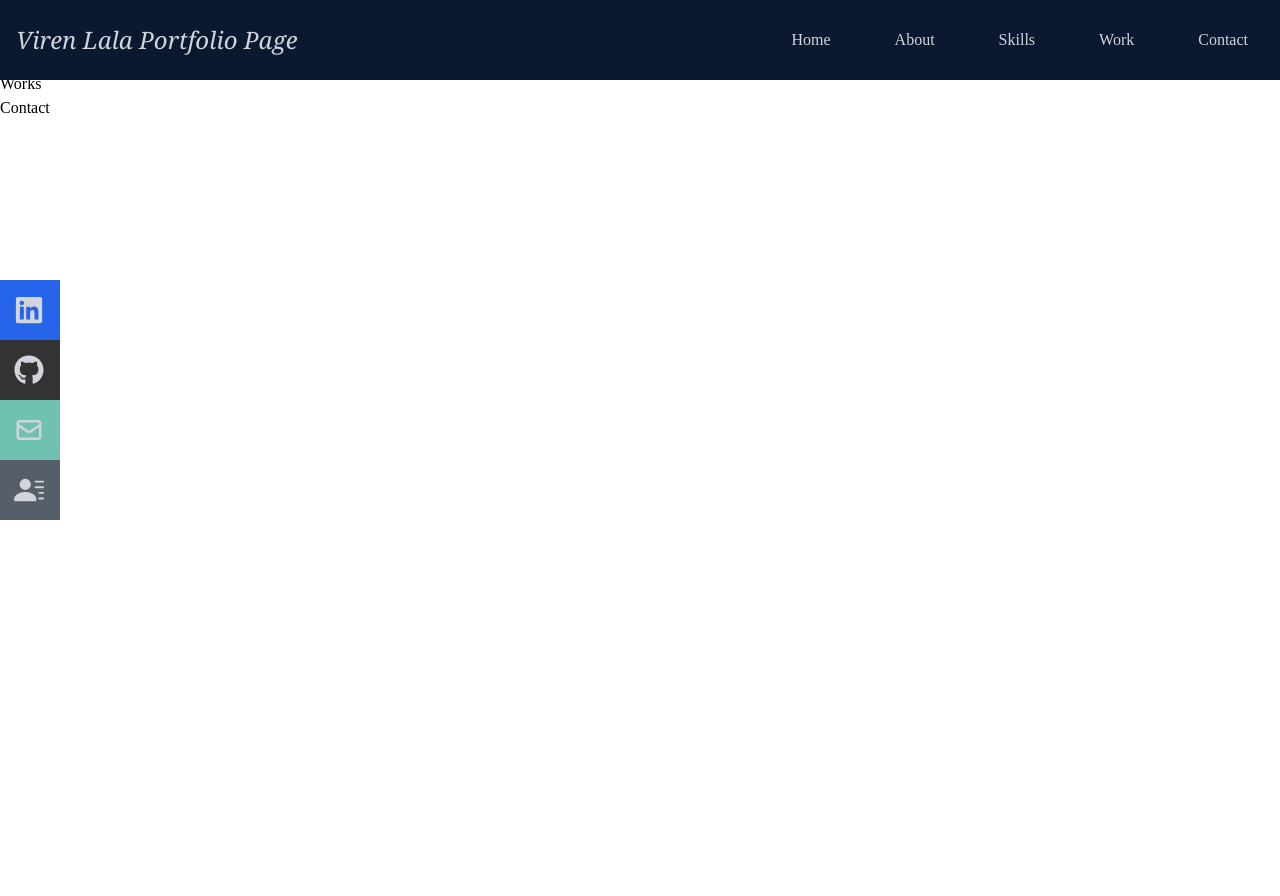
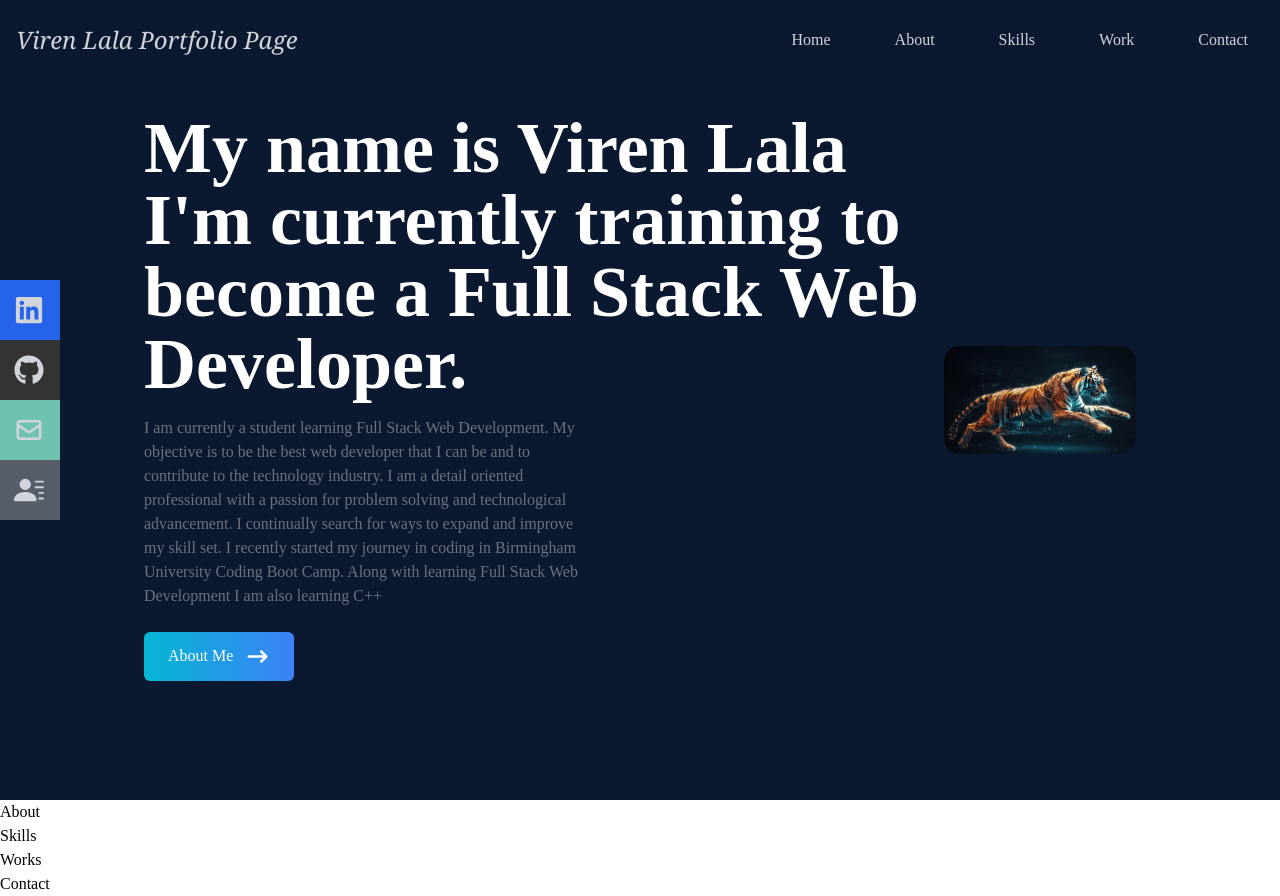
Before and after one commit to viren15152/React-Portfolio-Page, a React (Create React App) app: page / in a window 1280 px wide. Before the commit the page ends 800 px from the top, so only its background shows below. Built offline with nearby package versions, Linux system fonts and the light colour scheme.

Commit message:
Added code for my Navbar.jsx file and Home.jsx file

```diff
--- a/src/components/Home.jsx
+++ b/src/components/Home.jsx
@@ -1,8 +1,48 @@
-import React from 'react'
+import React from 'react';
+import { HiArrowNarrowRight } from 'react-icons/hi';
+import me from '../assets/Tiger.avif';
+import { Link } from "react-scroll";
 
-function Home() {
+const Home = () => {
   return (
-    <div>Home</div>
-  )
-}
-export default Home
+    <div
+    name="home"
+    className="h-screen w-full bg-[#0a192f]"
+  >
+    <div className="max-w-screen-lg mx-auto flex flex-col items-center justify-center h-full px-4 md:flex-row">
+      <div className="flex flex-col justify-center h-full">
+        <h2 className="text-4xl sm:text-7xl font-bold text-white">
+          My name is Viren Lala I'm currently training to become a Full Stack Web Developer.
+        </h2>
+        <p className="text-gray-500 py-4 max-w-md">
+        I am currently a student learning Full Stack Web Development. My objective is to be the best web developer that I
+                    can be and to contribute to the technology industry. I am a detail
+                    oriented professional with a passion for problem solving and technological advancement. I continually search for ways to expand
+                    and improve my skill set. I recently started my journey in coding in Birmingham University Coding Boot Camp. Along with learning Full Stack Web Development I am also learning C++
+        </p>
+        <div>
+          <Link
+            to="about"
+            smooth
+            duration={500}
+            className="group text-white w-fit px-6 py-3 my-2 flex items-center rounded-md bg-gradient-to-r from-cyan-500 to-blue-500 cursor-pointer"
+          >
+            About Me
+            <span className="group-hover:rotate-90 duration-300">
+              <HiArrowNarrowRight size={25} className="ml-3" />
+            </span>
+          </Link>
+        </div>
+      </div>
+      <div>
+        <img
+          src={me}
+          alt="my profile"
+          className="rounded-2xl mx-auto w-2/3 md:w-full"
+        />
+      </div>
+    </div>
+  </div>
+  );
+};
+export default Home;
```
